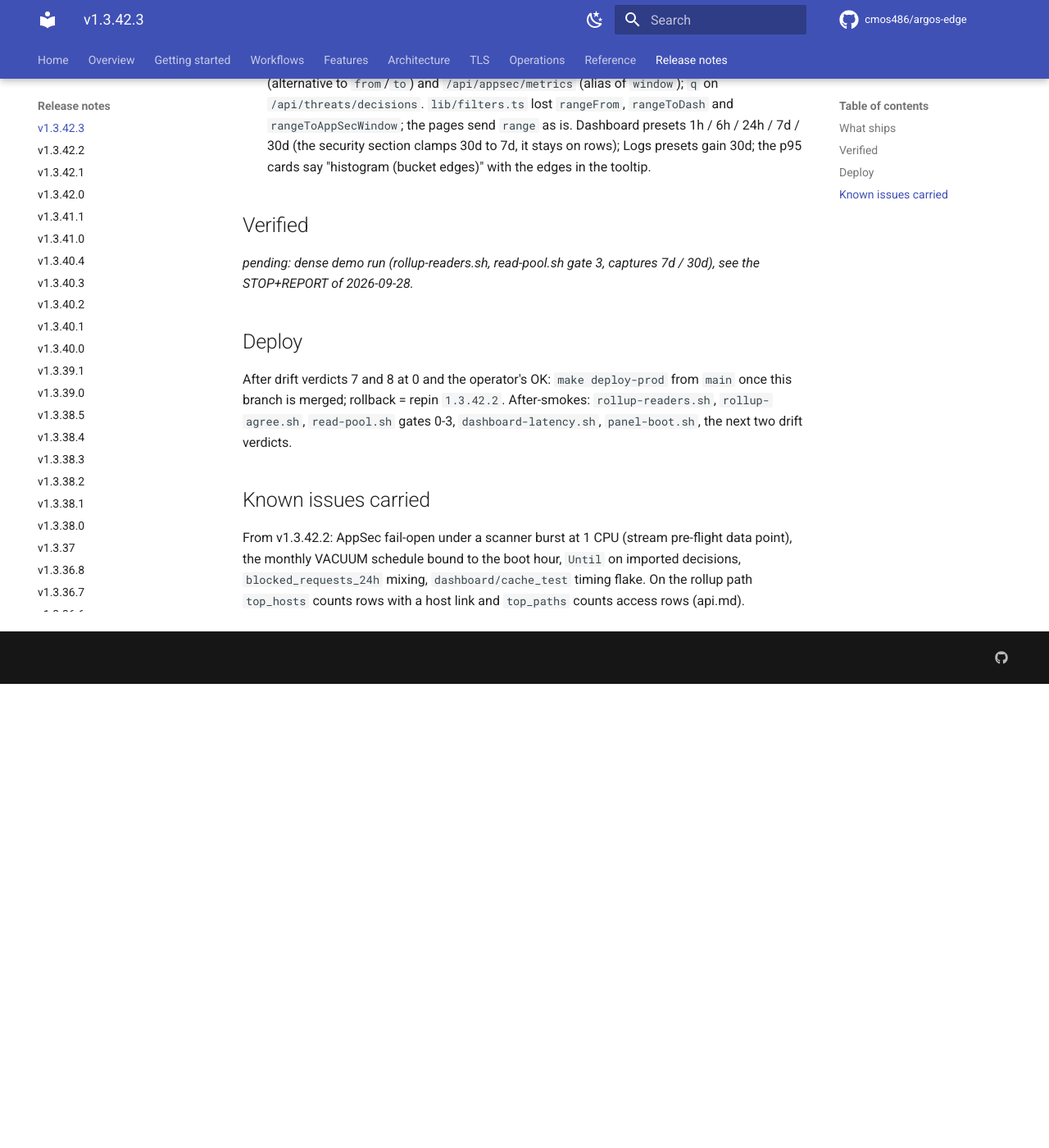
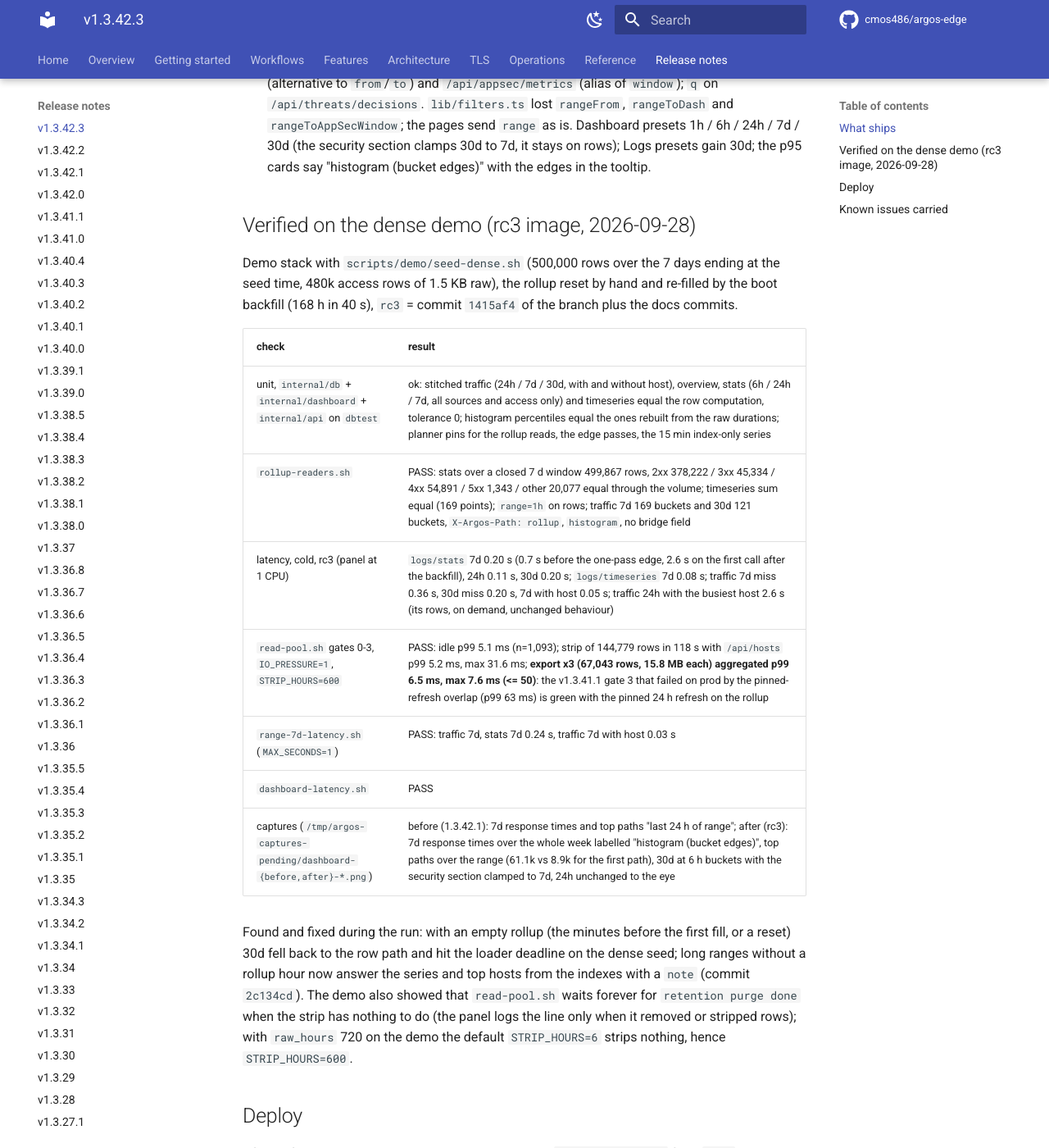
Before and after one commit to cmos486/argos-edge, an MkDocs documentation site: the page built from docs/release-notes/v1.3.42.3.md, in a window 1280 px wide and 1400 px high, scrolled down 841 px. Shown: the whole window at 82% size. Built offline with MkDocs 1.6.1 and Material for MkDocs 9.7.7, drawn with Linux system fonts in a browser that asks for light colours; comment, search, counter and statistics services are not loaded; before the commit the page ends 1675 px from its top, so only the background shows below that.

Commit message:
v1.3.42.3 notes: dense demo verification

```diff
--- a/docs/operations/verification-report.md
+++ b/docs/operations/verification-report.md
@@ -89,7 +89,7 @@ Each row: feature, smoke script, last EFFECT verified.
 | Export keyset + pace (v1.3.41.1) | `read-pool.sh` gate 3 | FAIL on prod by the pinned-refresh overlap (p99 63 ms; export alone p99 7.4 ms); known issue, closes in v1.3.42.0 | Prod after v1.3.41.1 (2026-09-26 16:03 UTC): 9 exports of 65,600 rows aggregated n=457, p50 1.5 ms, p95 7.1 ms, p99 63.0 ms, max 75.4 ms, 8 samples over 50 ms (v1.3.41.0: p99 884 ms); three timed exports right after: p99 7.4 ms, 0 of 180 over 50 ms, 8 throttled periods in 15 s. The slow samples coincide with the pinned 24 h refresh ticks on top of the export (`nr_throttled` +50 during the run). Dense demo: pool off p95 249 -> 24 ms, p99 395 -> 38 ms; pool on p99 9.8 ms (run a) and 67.7 ms (run b, same overlap) | `/api/hosts` p99 <= 50 ms over nine back-to-back 24 h exports (one aggregated p99), threshold unchanged; IO pressure and cap purge demo-only |
 | Hourly rollup (v1.3.42.0) | `rollup-agree.sh` | PASS on prod; drift gate 6 of 6 at 0 (2026-09-26 23:56 to 2026-09-28 05:56 UTC) | Drift verdicts since the v1.3.42.1 restart, each re-run read-only against the volume with both sides: hours 09-26 20:00, 09-27 02:00 / 08:00 / 14:00 / 20:00, 09-28 02:00 UTC; rows 2,010 / 3,741 / 1,676 / 1,700 / 1,758 / 1,678 and bytes 13,451,312 / 14,966,063 / 15,410,524 / 24,520,081 / 61,543,160 / 12,409,027 equal on `log_entries` and `log_hourly`, drift 0 in all six; job lag 0 (`rollup.last_hour` 08:00 at 09:02 UTC on the 28th). Dense demo, PHASE 0 probe with the same SQL inside the panel cgroup under dd IO pressure: 168 h backfill 2 m 15 s, `/api/hosts` p99 7.2 ms, 36 of 1,362 periods throttled, divergence 0 on a closed hour (3,031 rows, 57,931,839 bytes). Final image on the demo: 169 h backfill in 39.0 s after the boot purge, `/api/hosts` p99 5.7 ms (0 of 1,172 over 50 ms), `rollup-agree.sh` PASS (lag 0, 3,049 rows / 55,240,994 bytes / 5 classes equal). Prod after v1.3.42.0 (2026-09-26 16:51 UTC): migration 034 applied at boot, 173 h backfilled in 55.8 s after the boot purge (slowest hour 432 ms), `/api/hosts` p99 7.7 ms meanwhile, `rollup-agree.sh` PASS (lag 0, 2,128 rows / 177,798,187 bytes / 5 classes equal); 48 h drift gate running | Boot log `rollup: fill done`; `rollup-agree.sh` PASS at tolerance 0 (rows, bytes, per-class) with job lag <= 2 h; then 48 h of 6 h drift checks at 0 before v1.3.42.1 |
 | Event storm (v1.3.42.2) | `event-storm.sh` | PASS on prod after the 2026-09-28 13:56 UTC deploy: first pull (14:59 UTC, 15,000 decisions rewritten) 0 queue-full lines, 0.01 MB per day of panel log; self-run on 42.1 before the deploy: FAIL as expected, 21,395 lines in 4 h across 2 pulls, 19.1 MB per day; the 4 h two-pull run is due after 16:59 UTC | Unit: a simulated pull of 15,000 CAPI + 10 lists decisions with new IDs and one new local decision gives one `threat_ip_banned`, one summary with added 15,011, zero drops. Prod before the fix: 230,813 events dropped in 40 h, 219,607 WARN lines, 21 MB of journal per day | Zero `event queue full` lines in the panel log over two real community-blocklist pulls (4 h) after the deploy; MB per day reported against 21 |
-| Rollup readers (v1.3.42.3) | `rollup-readers.sh` | _pending the dense-demo run_ | | Stats over a closed 7 d window equal `COUNT(*)` and the per-class counts through the volume (tolerance 0); timeseries sum equal; `X-Argos-Path: rollup` on stats / timeseries / traffic 7d / 30d, `rows` on a 1 h window; 30d shape (121 buckets, no bridge fields); `read-pool.sh` gate 3 (export x3, p99 <= 50 ms) on the dense demo |
+| Rollup readers (v1.3.42.3) | `rollup-readers.sh` | PASS on the dense demo (rc3, 2026-09-28); prod pending the deploy | Dense demo, 500k rows: stats over a closed 7 d window equal the volume (499,867 rows, per class equal), timeseries sum equal, 7d / 30d shapes, `X-Argos-Path`; `read-pool.sh` gates 0-3 with IO pressure PASS, export x3 p99 6.5 ms (the v1.3.41.1 gate 3); `range-7d-latency.sh` and `dashboard-latency.sh` PASS | Stats over a closed 7 d window equal `COUNT(*)` and the per-class counts through the volume (tolerance 0); timeseries sum equal; `X-Argos-Path: rollup` on stats / timeseries / traffic 7d / 30d, `rows` on a 1 h window; 30d shape (121 buckets, no bridge fields); `read-pool.sh` gate 3 (export x3, p99 <= 50 ms) on the dense demo |
 | FilterBar, URL state, header search (v1.3.42.1) | `scripts/capture/run-demo.sh` before/after + manual checklist (planning doc section 5) | PASS (prod, operator checklist 2026-09-26) | Demo, rc image: 27 surfaces captured before and after with the same 4 skips; deep links `/logs?ip=&range=24h&source=`, `/threats?country=&type=`, `/security?tab=`, `/appsec?range=`, `/notifications?tab=&range=`, `/hosts?q=` land filtered; Logs edits give `/logs?range=6h&q=vault` and back returns `/logs?q=vault`; header search on an IP shows decisions / logs (1,853 in 24 h) / whitelist / WAF with totals; countries response 1,704 bytes. Prod after v1.3.42.1 (2026-09-26 17:54 UTC): countries 1,593 bytes; `read-pool.sh` gates 0-2 PASS (idle p99 4.8 ms, strip 1.7 ms; gate 3 also 8.6 ms this run), `dashboard-latency.sh` strict and `panel-boot.sh` PASS; boot backfill re-filled the newest hour in 117 ms (rollup recovery after a restart). Operator checklist PASS 2026-09-26 | The operator's 7-step checklist on prod; `read-pool.sh` gates 0-2 and `dashboard-latency.sh` as regression (no new polling) |
 | WAF sources agree (v1.3.39.0, gate 1 % since v1.3.39.1) | `waf-sources-agree.sh` | ✅ PASS | Prod after the v1.3.39.0 deploy: dashboard 260 / overview 260 / AppSec 260 / LAPI 266, 2 % (the 6 `crowdsec-appsec-outofband` alerts missed the `appsec-` prefix; fixed in v1.3.39.1, gate lowered to 1 %: prod after the v1.3.39.1 deploy 266 / 266 / 266 / 266, 0 %, PASS). Four readings of "AppSec events, last 24 h" within 5 %: `dashboard/security` `waf_engines.appsec.events`, `security/overview` `appsec_hits_24h + appsec_bans_24h`, `appsec/metrics` `total_hits`, LAPI through `cscli alerts list` (kind=waf + the two appsec-* scenarios). Before on prod (1.3.38.5): dashboard 0 / overview 0 / appsec 260 / LAPI 266, FAIL |
 | 7-day ranges (v1.3.38.4) | `range-7d-latency.sh` | ✅ PASS | Cold `traffic?range=7d` 52.8 s -> 1.83 s, `logs/stats` 7d 35.4 s -> 1.18 s, busiest-host 7d 0.61 s (threshold 5 s); `logs/timeseries` 7d 27 s -> 0.74 s |
--- a/docs/release-notes/v1.3.42.3.md
+++ b/docs/release-notes/v1.3.42.3.md
@@ -40,10 +40,32 @@ verdicts 7 and 8 at 0). No schema, no long write, no bouncer change.
   the p95 cards say "histogram (bucket edges)" with the edges in the
   tooltip.
 
-## Verified
+## Verified on the dense demo (rc3 image, 2026-09-28)
 
-_pending: dense demo run (rollup-readers.sh, read-pool.sh gate 3,
-captures 7d / 30d), see the STOP+REPORT of 2026-09-28._
+Demo stack with `scripts/demo/seed-dense.sh` (500,000 rows over the
+7 days ending at the seed time, 480k access rows of 1.5 KB raw), the
+rollup reset by hand and re-filled by the boot backfill (168 h in
+40 s), `rc3` = commit `1415af4` of the branch plus the docs commits.
+
+| check | result |
+|---|---|
+| unit, `internal/db` + `internal/dashboard` + `internal/api` on `dbtest` | ok: stitched traffic (24h / 7d / 30d, with and without host), overview, stats (6h / 24h / 7d, all sources and access only) and timeseries equal the row computation, tolerance 0; histogram percentiles equal the ones rebuilt from the raw durations; planner pins for the rollup reads, the edge passes, the 15 min index-only series |
+| `rollup-readers.sh` | PASS: stats over a closed 7 d window 499,867 rows, 2xx 378,222 / 3xx 45,334 / 4xx 54,891 / 5xx 1,343 / other 20,077 equal through the volume; timeseries sum equal (169 points); `range=1h` on rows; traffic 7d 169 buckets and 30d 121 buckets, `X-Argos-Path: rollup`, `histogram`, no bridge field |
+| latency, cold, rc3 (panel at 1 CPU) | `logs/stats` 7d 0.20 s (0.7 s before the one-pass edge, 2.6 s on the first call after the backfill), 24h 0.11 s, 30d 0.20 s; `logs/timeseries` 7d 0.08 s; traffic 7d miss 0.36 s, 30d miss 0.20 s, 7d with host 0.05 s; traffic 24h with the busiest host 2.6 s (its rows, on demand, unchanged behaviour) |
+| `read-pool.sh` gates 0-3, `IO_PRESSURE=1`, `STRIP_HOURS=600` | PASS: idle p99 5.1 ms (n=1,093); strip of 144,779 rows in 118 s with `/api/hosts` p99 5.2 ms, max 31.6 ms; **export x3 (67,043 rows, 15.8 MB each) aggregated p99 6.5 ms, max 7.6 ms (<= 50)**: the v1.3.41.1 gate 3 that failed on prod by the pinned-refresh overlap (p99 63 ms) is green with the pinned 24 h refresh on the rollup |
+| `range-7d-latency.sh` (`MAX_SECONDS=1`) | PASS: traffic 7d, stats 7d 0.24 s, traffic 7d with host 0.03 s |
+| `dashboard-latency.sh` | PASS |
+| captures (`/tmp/argos-captures-pending/dashboard-{before,after}-*.png`) | before (1.3.42.1): 7d response times and top paths "last 24 h of range"; after (rc3): 7d response times over the whole week labelled "histogram (bucket edges)", top paths over the range (61.1k vs 8.9k for the first path), 30d at 6 h buckets with the security section clamped to 7d, 24h unchanged to the eye |
+
+Found and fixed during the run: with an empty rollup (the minutes
+before the first fill, or a reset) 30d fell back to the row path and
+hit the loader deadline on the dense seed; long ranges without a
+rollup hour now answer the series and top hosts from the indexes
+with a `note` (commit `2c134cd`). The demo also showed that
+`read-pool.sh` waits forever for `retention purge done` when the
+strip has nothing to do (the panel logs the line only when it
+removed or stripped rows); with `raw_hours` 720 on the demo the
+default `STRIP_HOURS=6` strips nothing, hence `STRIP_HOURS=600`.
 
 ## Deploy
 
```
